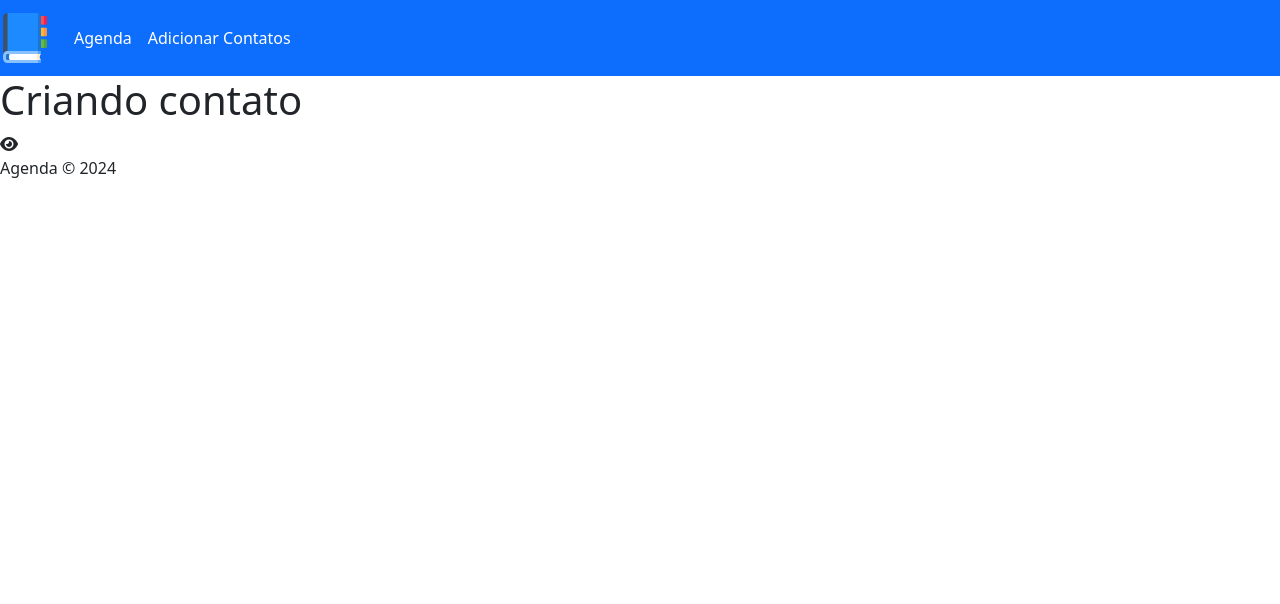
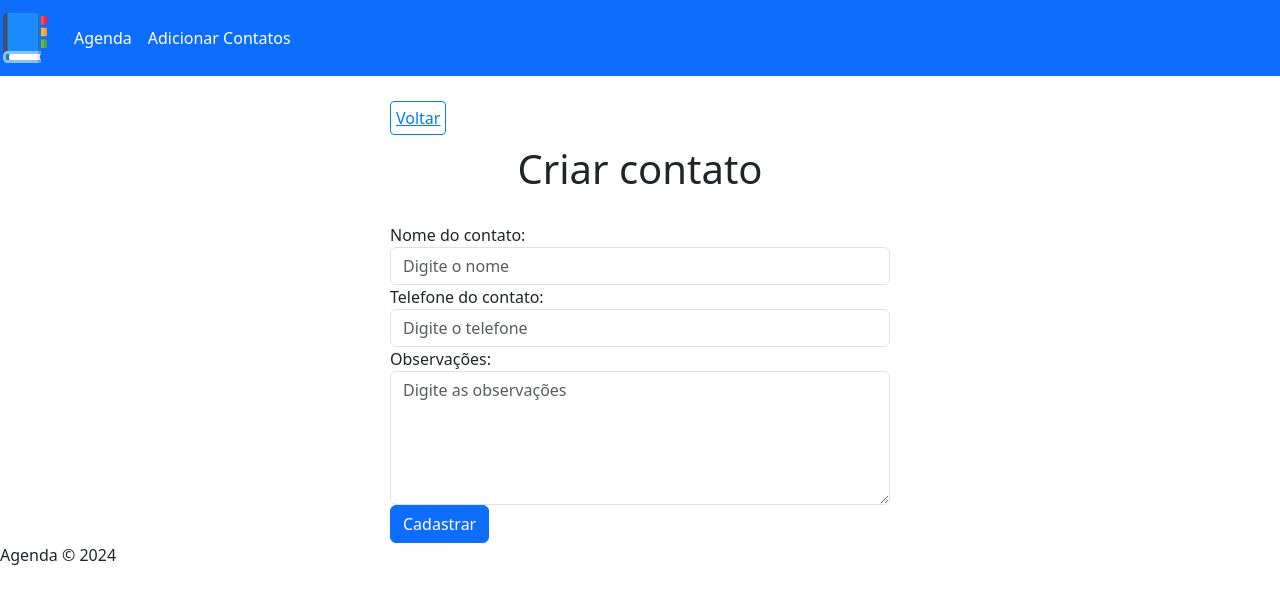
Before and after one commit to jeanpaixao3/Aulas_php, a PHP site: page /create.php in a window 1280 px wide. Shown: the top 604 px of the page. Run offline with PHP 8.4, Linux system fonts and the light colour scheme; data that the repository does not hold is empty.

Commit message:
precesso

```diff
--- a/17_AGENDA/config/process.php
+++ b/17_AGENDA/config/process.php
@@ -5,6 +5,11 @@
     include_once("connection.php");
     include_once("url.php");
 
+    $data = $_POST;
+
+    if(!empty($data)){
+
+    } else {
         $id;
 
         if(!empty($_GET)) {
@@ -36,3 +41,7 @@
 
         $contacts = $stmt->fetchAll();
         }
+
+
+
+    }
--- a/17_AGENDA/create.php
+++ b/17_AGENDA/create.php
@@ -2,8 +2,26 @@
     include_once("templates/header.php");
 ?>
 
-    <h1>Criando contato</h1>
-    <i class="fas fa-eye"></i>
+    <div class="container">
+        <?php include_once("templates/backbtn.html"); ?>
+        <h1 id="main-title">Criar contato</h1>
+        <form id="create-form" action="<?= $BASE_URL ?>config/process.php" method="POST">
+            <input type="hidden" name="type" value="create">
+            <div class="form-group">
+                <label for="name">Nome do contato:</label>
+                <input type="text" class="form-control" id="name" name="name" placeholder="Digite o nome" required>
+            </div>
+            <div class="form-group">
+                <label for="name">Telefone do contato:</label>
+                <input type="text" class="form-control" id="phone" name="phone" placeholder="Digite o telefone" required>
+            </div>
+            <div class="form-group">
+                <label for="name"> Observações:</label>
+                <textarea type="text" class="form-control" id="observation" name="observation" placeholder="Digite as observações" rows="5"></textarea>
+            </div>
+            <button type="submit" class="btn btn-primary">Cadastrar</button>
+        </form>
+    </div>
 
 <?php
     include_once("templates/footer.php");
--- a/17_AGENDA/css/styles.css
+++ b/17_AGENDA/css/styles.css
@@ -66,7 +66,7 @@
     margin: 0 auto;
     margin-top: 30px;
 }
-/* SHOW / CONTATO*/
+/* SHOW / CONTATO INDIVIDUAL*/
 
 #view-contact-container {
     max-width: 500px;
@@ -93,3 +93,11 @@
 #back-link:hover {
     text-decoration: none;
 }
+
+/*CREATE*/
+#create-form,
+#edit-form {
+    max-width: 500px;
+    margin: 0 auto;
+
+}
--- a/17_AGENDA/index.php
+++ b/17_AGENDA/index.php
@@ -3,11 +3,14 @@
 ?>
 
     <div class="container">
+
             <?php if(isset($printMsg) && $printMsg != ''): ?>
             <p id="msg"><?= $printMsg ?></p>
             <?php endif; ?>
+
             <h1 id="main-title">Minha Agenda</h1>
             <?php if(count($contacts) > 0): ?>
+
                 <table class="table" id="contacts-table">
                     <thead>
                         <tr>
@@ -33,6 +36,7 @@
                         <?php endforeach; ?>
                     </tbody>
                 </table>
+
             <?php else: ?>
                <p id="empty-list-text">Ainda não há contatos na sua agenda, <a href="<?= $BASE_URL ?>create.php">Clique aqui para adicionar</a>
                <?php endif; ?>
```
Lines whose indentation alone changed are shown as unchanged.
